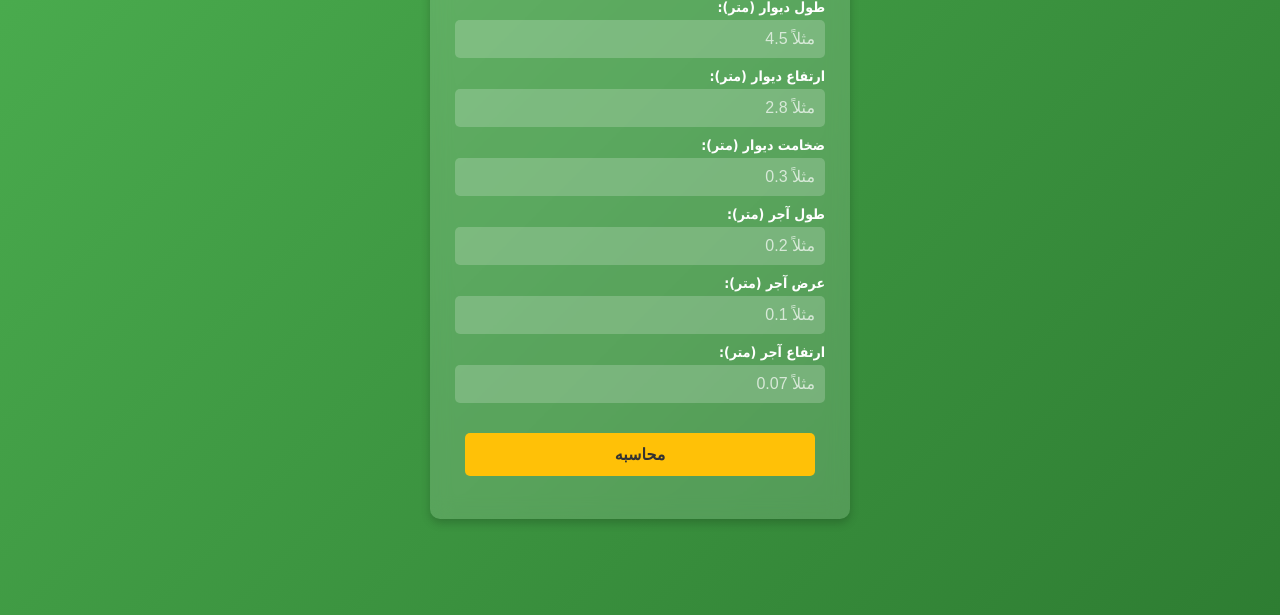
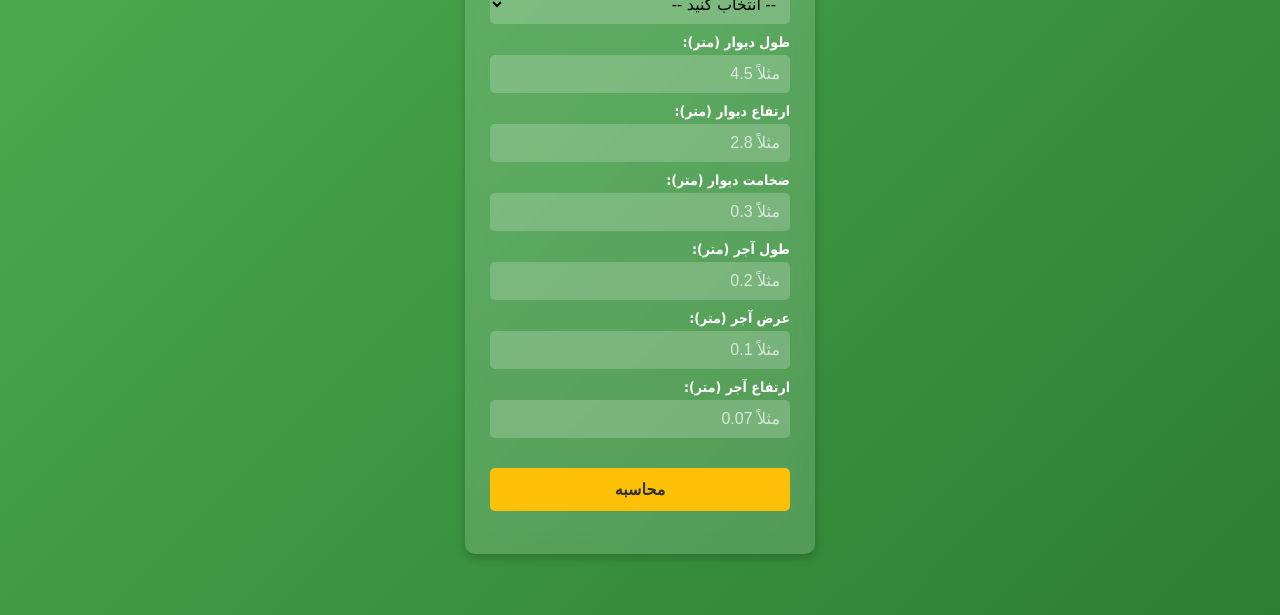
Before and after one commit to taha138710/Calculate-the-number-of-bricks, a plain HTML site: page index.html in a window 1280 px wide. Shown: the part 185-800 px from the top of the page. Drawn offline with Linux system fonts and the light colour scheme.

Commit message:
Update
add a new select box and fix some style

```diff
--- a/index.html
+++ b/index.html
@@ -9,7 +9,6 @@
         body {
             font-family: 'Tahoma', sans-serif;
             direction: rtl;
-            text-align: center;
             background: linear-gradient(135deg, #4CAF50, #2E7D32);
             color: #fff;
             margin: 0;
@@ -24,10 +23,9 @@
             background: rgba(255, 255, 255, 0.15);
             backdrop-filter: blur(10px);
             padding: 25px;
-            padding-left: 45px;
             border-radius: 10px;
             box-shadow: 0 4px 10px rgba(0, 0, 0, 0.2);
-            width: 350px;
+            width: 300px;
         }
 
         h2 {
@@ -42,26 +40,29 @@
             font-weight: bold;
         }
 
-        input {
-            width: 100%;
+        select, input {
+            width: 300px;
             padding: 10px;
             margin-bottom: 10px;
             border: none;
             border-radius: 5px;
             background: rgba(255, 255, 255, 0.2);
-            color: #fff;
+            color: #000000;
             outline: none;
             font-size: 16px;
         }
-
+        input{
+            width: 280px;
+        }
         input::placeholder {
             color: rgba(255, 255, 255, 0.7);
         }
+        select{
 
+        }
         button {
-            width: 100%;
+            width: 300px;
             padding: 12px;
-            margin-right: 10px;
             margin-top: 20px;
             background: #FFC107;
             color: #333;
@@ -89,29 +90,53 @@
 <body>
     <div class="container">
         <h2>محاسبه تعداد آجر</h2>
+
+        <label>انتخاب نوع آجر:</label>
+        <select id="brickType" onchange="setBrickSize()">
+            <option value="">-- انتخاب کنید --</option>
+            <option value="ajoorSefali">آجر سفالی</option>
+            <option value="ajoorLabi">آجر لابی</option>
+            <option value="ajoorFeshari">آجر فشاری</option>
+        </select>
+
         <label>طول دیوار (متر):</label>
-        <input type="number" id="wallLength" placeholder="مثلاً 4.5">
+        <input type="number" id="wallLength" placeholder="مثلاً 4.5" min="0">
 
         <label>ارتفاع دیوار (متر):</label>
-        <input type="number" id="wallHeight" placeholder="مثلاً 2.8">
+        <input type="number" id="wallHeight" placeholder="مثلاً 2.8" min="0">
 
         <label>ضخامت دیوار (متر):</label>
-        <input type="number" id="wallThickness" placeholder="مثلاً 0.3">
+        <input type="number" id="wallThickness" placeholder="مثلاً 0.3" min="0">
 
         <label>طول آجر (متر):</label>
-        <input type="number" id="brickLength" placeholder="مثلاً 0.2">
+        <input type="number" id="brickLength" placeholder="مثلاً 0.2" min="0">
 
         <label>عرض آجر (متر):</label>
-        <input type="number" id="brickWidth" placeholder="مثلاً 0.1">
+        <input type="number" id="brickWidth" placeholder="مثلاً 0.1" min="0">
 
         <label>ارتفاع آجر (متر):</label>
-        <input type="number" id="brickHeight" placeholder="مثلاً 0.07">
+        <input type="number" id="brickHeight" placeholder="مثلاً 0.07" min="0">
 
         <button onclick="calculateBricks()">محاسبه</button>
         <h3 id="result"></h3>
     </div>
 
     <script>
+        const brickSizes = {
+            ajoorSefali: { length: 0.2, width: 0.1, height: 0.07 },
+            ajoorLabi: { length: 0.22, width: 0.11, height: 0.06 },
+            ajoorFeshari: { length: 0.21, width: 0.10, height: 0.05 }
+        };
+
+        function setBrickSize() {
+            let selectedBrick = document.getElementById("brickType").value;
+            if (selectedBrick && brickSizes[selectedBrick]) {
+                document.getElementById("brickLength").value = brickSizes[selectedBrick].length;
+                document.getElementById("brickWidth").value = brickSizes[selectedBrick].width;
+                document.getElementById("brickHeight").value = brickSizes[selectedBrick].height;
+            }
+        }
+
         function calculateBricks() {
             let wallLength = parseFloat(document.getElementById("wallLength").value);
             let wallHeight = parseFloat(document.getElementById("wallHeight").value);
```
